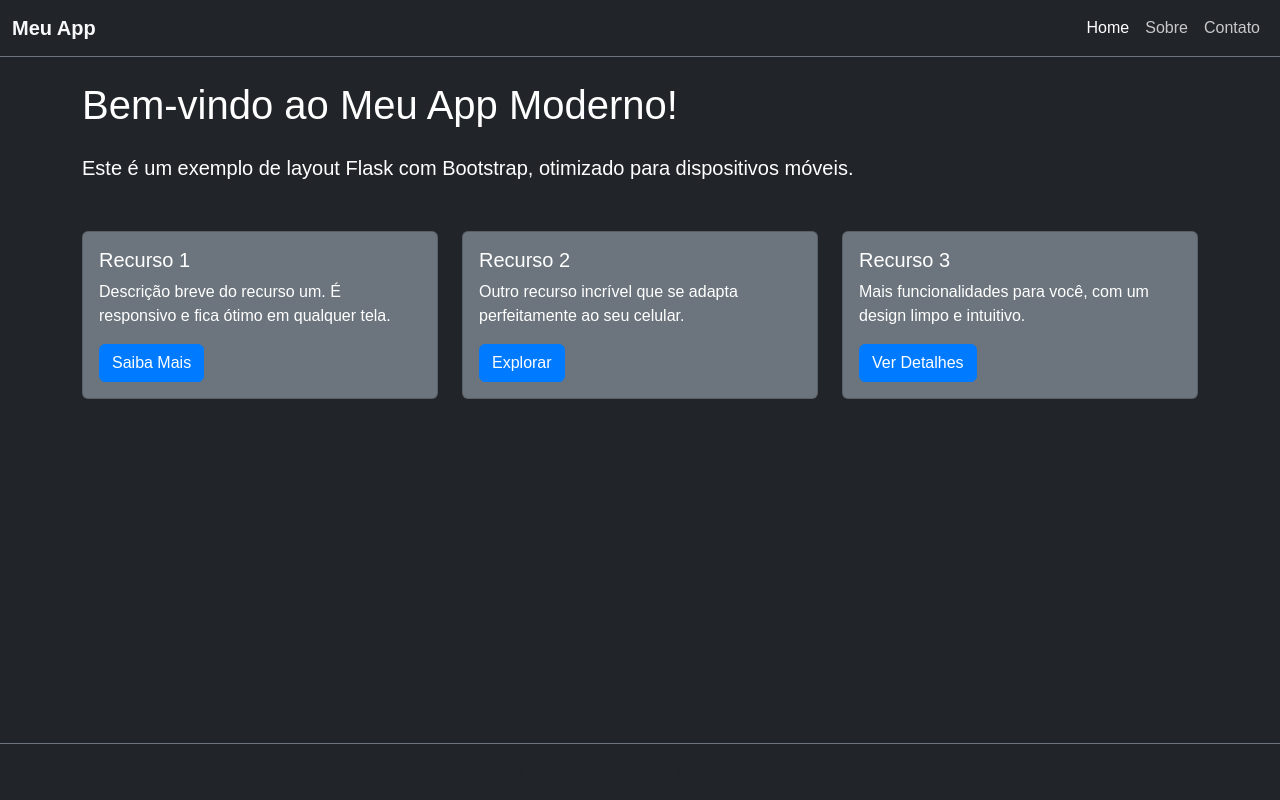
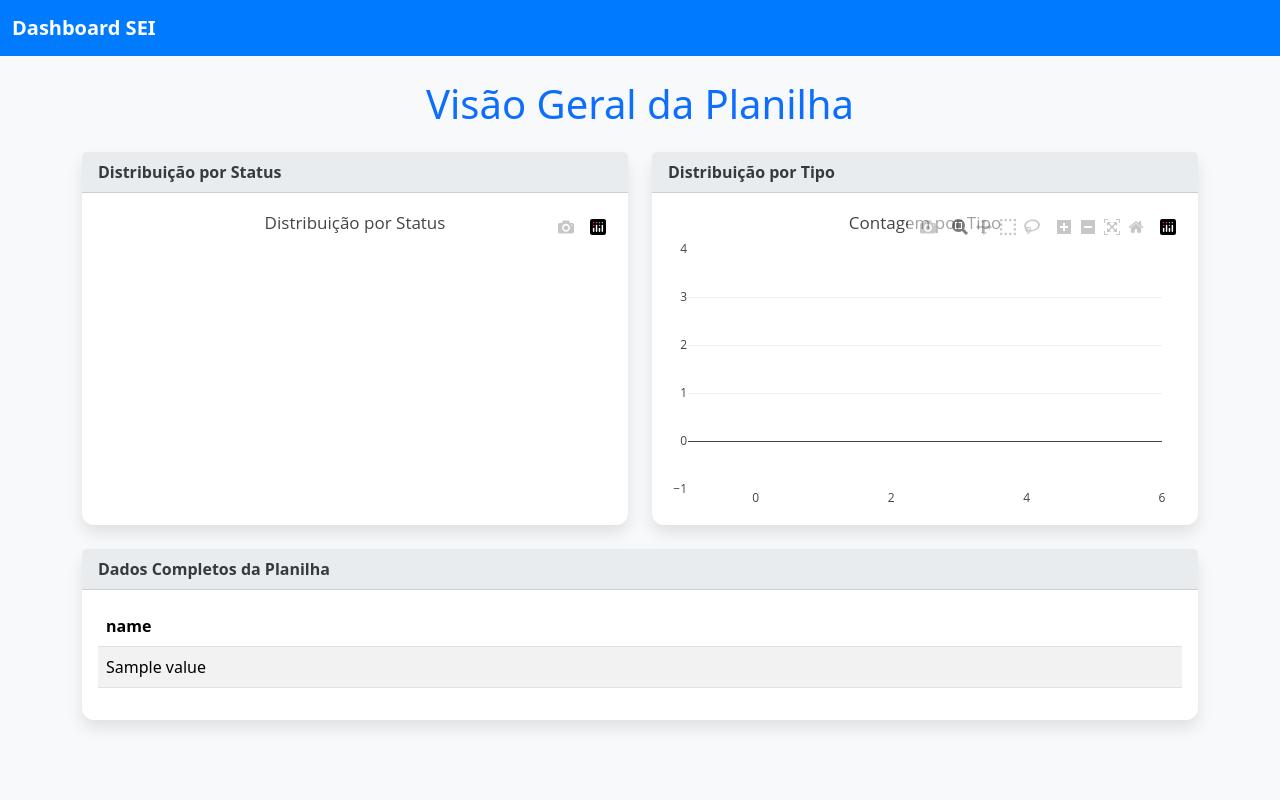
Before and after one commit to Francislley/dashboard-sei-flask, a Flask app: template templates/index.html in a window 1280 px wide. Run offline with Flask 3, Linux system fonts and the light colour scheme; the template is opened without the code that fills it: most values are stand-ins (such as "Sample title", 1, 10 or a date in 2020); some libraries are stand-ins or nearby versions.

Commit message:
Versão 0710251520

```diff
--- a/templates/index.html
+++ b/templates/index.html
@@ -1,38 +1,178 @@
-{% extends 'base.html' %}
+<!DOCTYPE html>
+<html lang="pt-br">
+<head>
+    <meta charset="UTF-8">
+    <meta name="viewport" content="width=device-width, initial-scale=1.0">
+    <title>Dashboard SEI</title>
+    <!-- Bootstrap CSS -->
+    <link href="https://cdn.jsdelivr.net/npm/bootstrap@5.3.2/dist/css/bootstrap.min.css" rel="stylesheet" integrity="sha384-T3c6CoIi6uLrA9TneNEoa7RxnatzjcDSCmG1MXxSR1GAsXEV/Dwwykc2MPK8M2HN" crossorigin="anonymous">
+    <!-- Plotly.js CDN -->
+    <script src="https://cdn.plot.ly/plotly-latest.min.js"></script>
+    <style>
+        body {
+            background-color: #f8f9fa; /* Light gray background */
+        }
+        .navbar {
+            background-color: #007bff; /* Primary blue for navbar */
+        }
+        .navbar-brand {
+            color: #fff !important;
+            font-weight: bold;
+        }
+        .card {
+            border: none;
+            border-radius: 0.75rem;
+            box-shadow: 0 0.5rem 1rem rgba(0, 0, 0, 0.1);
+            margin-bottom: 1.5rem;
+        }
+        .card-header {
+            background-color: #e9ecef;
+            border-bottom: 1px solid rgba(0, 0, 0, 0.125);
+            font-weight: bold;
+            color: #343a40;
+        }
+        .chart-container {
+            min-height: 300px; /* Ensure charts have enough space */
+        }
+        .table-responsive {
+            max-height: 400px; /* Limit height of the table for scrolling */
+            overflow-y: auto;
+        }
+    </style>
+</head>
+<body>
+    <nav class="navbar navbar-expand-lg navbar-dark">
+        <div class="container-fluid">
+            <a class="navbar-brand" href="#">Dashboard SEI</a>
+        </div>
+    </nav>
 
-{% block title %}Página Inicial - Meu App Flask{% endblock %}
+    <div class="container mt-4">
+        <h1 class="mb-4 text-center text-primary">Visão Geral da Planilha</h1>
 
-{% block content %}
-    <h1 class="mb-4">Bem-vindo ao Meu App Moderno!</h1>
-    <p class="lead">Este é um exemplo de layout Flask com Bootstrap, otimizado para dispositivos móveis.</p>
-
-    <div class="row row-cols-1 row-cols-md-2 row-cols-lg-3 g-4 mt-4">
-        <div class="col">
-            <div class="card bg-secondary text-white h-100">
-                <div class="card-body">
-                    <h5 class="card-title">Recurso 1</h5>
-                    <p class="card-text">Descrição breve do recurso um. É responsivo e fica ótimo em qualquer tela.</p>
-                    <a href="#" class="btn btn-primary">Saiba Mais</a>
+        <div class="row">
+            <div class="col-md-6">
+                <div class="card">
+                    <div class="card-header">
+                        Distribuição por Status
+                    </div>
+                    <div class="card-body">
+                        <div id="statusChart" class="chart-container"></div>
+                    </div>
+                </div>
+            </div>
+            <div class="col-md-6">
+                <div class="card">
+                    <div class="card-header">
+                        Distribuição por Tipo
+                    </div>
+                    <div class="card-body">
+                        <div id="typeChart" class="chart-container"></div>
+                    </div>
                 </div>
             </div>
         </div>
-        <div class="col">
-            <div class="card bg-secondary text-white h-100">
-                <div class="card-body">
-                    <h5 class="card-title">Recurso 2</h5>
-                    <p class="card-text">Outro recurso incrível que se adapta perfeitamente ao seu celular.</p>
-                    <a href="#" class="btn btn-primary">Explorar</a>
-                </div>
-            </div>
-        </div>
-        <div class="col">
-            <div class="card bg-secondary text-white h-100">
-                <div class="card-body">
-                    <h5 class="card-title">Recurso 3</h5>
-                    <p class="card-text">Mais funcionalidades para você, com um design limpo e intuitivo.</p>
-                    <a href="#" class="btn btn-primary">Ver Detalhes</a>
+
+        <div class="row">
+            <div class="col-12">
+                <div class="card">
+                    <div class="card-header">
+                        Dados Completos da Planilha
+                    </div>
+                    <div class="card-body">
+                        <div class="table-responsive">
+                            <table class="table table-striped table-hover">
+                                <thead>
+                                    <tr>
+                                        {% if data %}
+                                            {% for key in data[0].keys() %}
+                                                <th scope="col">{{ key }}</th>
+                                            {% endfor %}
+                                        {% else %}
+                                            <th scope="col">Nenhum dado disponível</th>
+                                        {% endif %}
+                                    </tr>
+                                </thead>
+                                <tbody>
+                                    {% for row in data %}
+                                        <tr>
+                                            {% for value in row.values() %}
+                                                <td>{{ value }}</td>
+                                            {% endfor %}
+                                        </tr>
+                                    {% endfor %}
+                                </tbody>
+                            </table>
+                        </div>
+                        {% if not data %}
+                            <p class="text-muted text-center">Nenhum dado encontrado ou erro ao carregar.</p>
+                        {% endif %}
+                    </div>
                 </div>
             </div>
         </div>
     </div>
-{% endblock %}
+
+    <!-- Bootstrap JS Bundle -->
+    <script src="https://cdn.jsdelivr.net/npm/bootstrap@5.3.2/dist/js/bootstrap.bundle.min.js" integrity="sha384-C6RzsynM9kWDrMNeT87bh95OGNyZPhcTNXj1NW7RuBCsyN/o0jlpcV8Qyq46cDfL" crossorigin="anonymous"></script>
+
+    <script>
+        // Recebe os dados do Flask (Jinja2)
+        var rawData = {{ data | tojson }};
+
+        // Função para preparar dados para gráficos
+        function prepareChartData(data, categoryField) {
+            var counts = {};
+            data.forEach(function(row) {
+                var category = row[categoryField];
+                if (category) { // Ignora valores vazios
+                    counts[category] = (counts[category] || 0) + 1;
+                }
+            });
+            return {
+                labels: Object.keys(counts),
+                values: Object.values(counts)
+            };
+        }
+
+        // Preparar dados para o gráfico de Status
+        var statusChartData = prepareChartData(rawData, 'Status'); // Altere 'Status' se sua coluna tiver outro nome
+        var statusTrace = {
+            labels: statusChartData.labels,
+            values: statusChartData.values,
+            type: 'pie',
+            hole: .4, // Para um gráfico de donut
+            name: 'Status'
+        };
+        var statusLayout = {
+            title: 'Distribuição por Status',
+            height: 300,
+            margin: {t: 40, b: 20, l: 20, r: 20}
+        };
+        Plotly.newPlot('statusChart', [statusTrace], statusLayout);
+
+        // Preparar dados para o gráfico de Tipo
+        var typeChartData = prepareChartData(rawData, 'Tipo'); // Altere 'Tipo' se sua coluna tiver outro nome
+        var typeTrace = {
+            x: typeChartData.labels,
+            y: typeChartData.values,
+            type: 'bar',
+            name: 'Tipo',
+            marker: {
+                color: 'rgba(58,200,225,.5)',
+                line: {
+                    color: 'rgba(58,200,225,1)',
+                    width: 1
+                }
+            }
+        };
+        var typeLayout = {
+            title: 'Contagem por Tipo',
+            height: 300,
+            margin: {t: 40, b: 20, l: 20, r: 20}
+        };
+        Plotly.newPlot('typeChart', [typeTrace], typeLayout);
+
+    </script>
+</body>
+</html>
```
